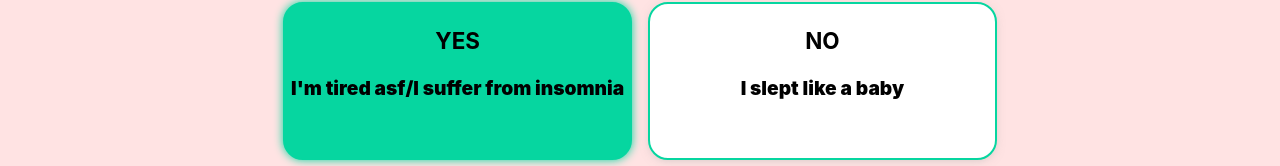
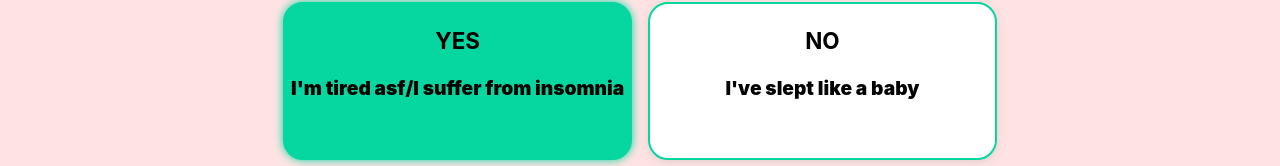
Before and after one commit to peltonan/feelings-first-aid, a React (Create React App) app: page / in a window 1280 px wide. Shown: the part 516-682 px from the top of the page. Built offline with nearby package versions, Linux system fonts and the light colour scheme.

Commit message:
Small fixes

```diff
--- a/src/questions.js
+++ b/src/questions.js
@@ -2,7 +2,7 @@ export const questions = [
     {
         question: "Did you not get enough sleep this night? Have you slept too little most days this week?",
         yesValue: "I'm tired asf/I suffer from insomnia",
-        noValue: "I slept like a baby"
+        noValue: "I've slept like a baby"
     },
     {
         question: "Do you have a lot of stress right now? Something big happening in your life?",
```
